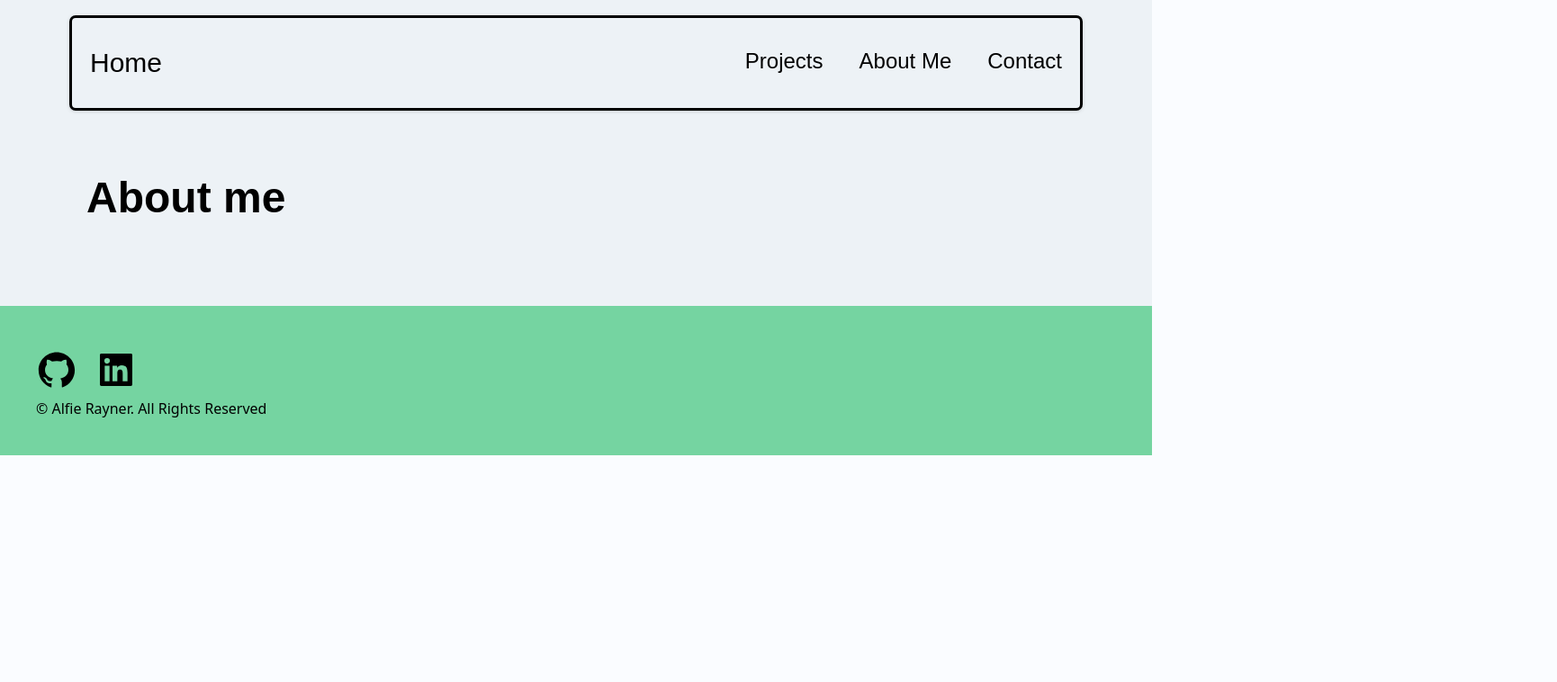
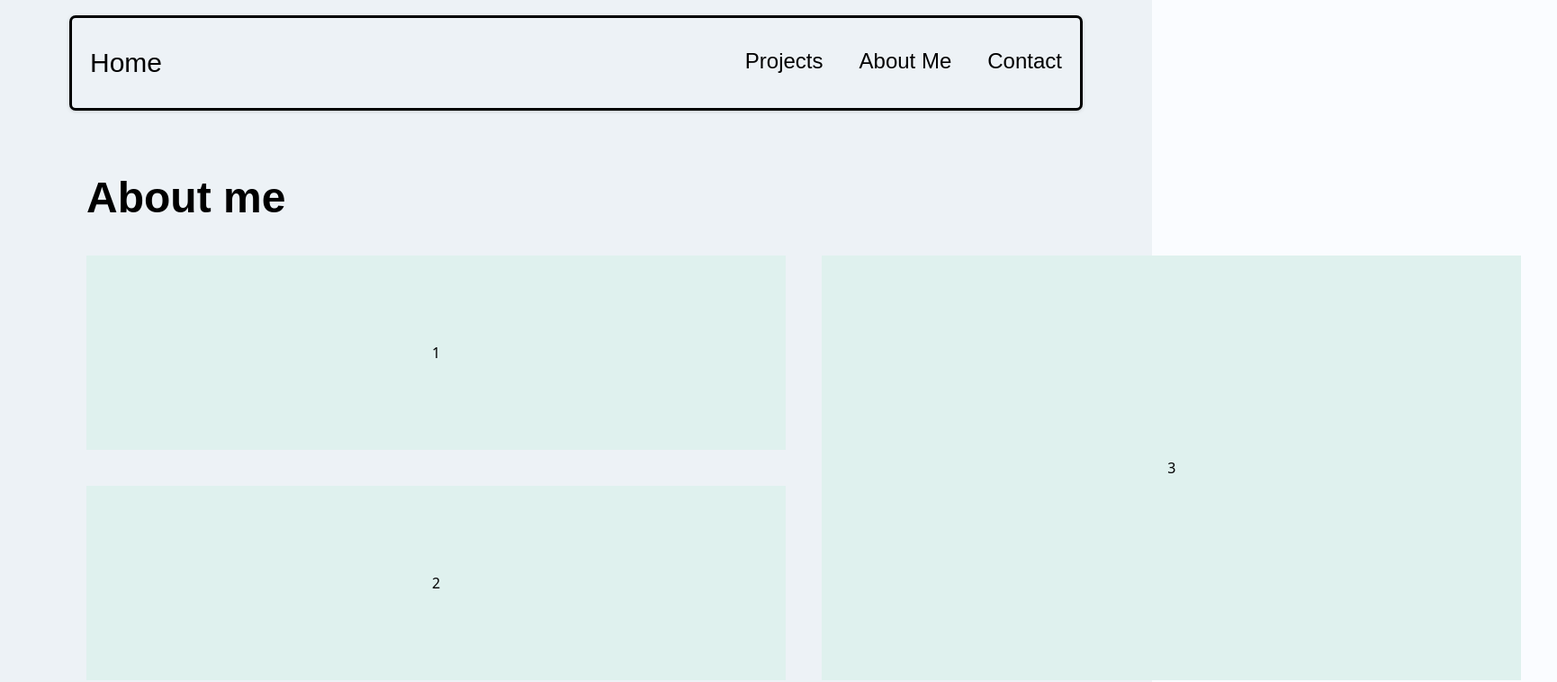
Before and after one commit to Alfredoes234/portfoliov2, a Next.js app: page /about-me in a window 1280 px wide. Shown: the top 758 px of the page at 90% size, 1730 px wide, since content can reach past the window. Built offline with nearby package versions, Linux system fonts and the light colour scheme.

Commit message:
more styling 2

```diff
--- a/app/about-me/page.tsx
+++ b/app/about-me/page.tsx
@@ -4,11 +4,12 @@ export default function AboutMe() {
 		<main className="m-24">
 			<h1 className="text-5xl font-bold font-rcb">About me</h1>
 			<div className="flex">
-				<div>
-
+				<div className="">
+					<p className="bg-secondl my-10 p-24 px-96">1</p>
+					<p className="bg-secondl my-10 p-24 px-96">2</p>
 				</div>
 				<div>
-
+					<p className="bg-secondl m-10 p-24 px-96 py-56">3</p>
 				</div>
 			</div>
 		</main>
--- a/app/contact/page.tsx
+++ b/app/contact/page.tsx
@@ -2,9 +2,9 @@
 // Does not need anything fancy just needs to be able to send a email or fake sending an email cause its kinda a hassle (maybe emailjs?)
 export default function Contact() {
 	return (
-		<main className="p-10 mx-24 rounded-lg mb-36 md:flex md:justify-between bg-secondl">
+		<main className="py-16 mx-24 my-8 rounded-lg px-36 mb-36 md:flex md:justify-between bg-secondl">
 			<div>
-				<h1 className="text-4xl font-bold font-rcb">Lets chat</h1>
+				<h1 className="text-5xl font-bold font-rcb">Lets chat</h1>
 				<div>
 					<form className="w-1/2 font-ws">
 						<div className="flex gap-10 my-8">
--- a/app/projects/page.tsx
+++ b/app/projects/page.tsx
@@ -2,12 +2,18 @@ import Link from "next/link";
 import Image from "next/image";
 import { db } from "@/utils/db/db";
 import { projects } from "@/utils/db/schema";
+import { Categories } from "@/components/button";
 
 export default async function Projects() {
 	const project = await db.select().from(projects);
 	return (
 		<main className="m-24">
-			<h1 className="my-5 text-4xl font-bold font-rcb">My projects</h1>
+			<div className="flex justify-between">
+				<h1 className="my-5 text-4xl font-bold font-rcb">My projects</h1>
+				<div className="my-5">
+					<Categories />
+				</div>
+			</div>
 			<div className="flex gap-12 py-10">
 				{project.map(function (projects) {
 					return (
--- /dev/null
+++ b/components/button.tsx
@@ -0,0 +1,13 @@
+'use client'
+import { useState } from "react";
+
+function Categories() {
+  return (
+    <div className="flex gap-5">
+      <button type="button" className="px-12 py-5 transition duration-200 ease-in-out rounded-xl hover:bg-priml">Category 1</button>
+      <button type="button" className="px-12 py-5 transition duration-200 ease-in-out rounded-xl hover:bg-priml">Category 2</button>
+    </div>
+  )
+}
+
+export { Categories };
```
